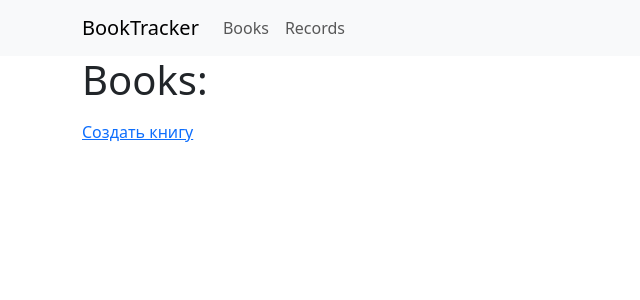
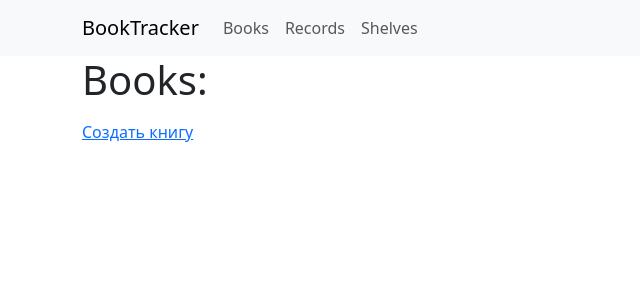
Before and after one commit to remortalite/booktracker, a Django app: page /list/ in a window 1280 px wide. Shown: the top 300 px of the page, without its empty margins (0-640 px from the left). Run offline with Django 5.2, Linux system fonts and the light colour scheme; data that the repository does not hold is empty; some libraries are stand-ins or nearby versions.

Commit message:
Add link to Shelves app on base.html page

```diff
--- a/templates/layout/base.html
+++ b/templates/layout/base.html
@@ -24,6 +24,9 @@
                     <li class="nav-item">
                         <a href="{% url 'record_list' %}" class="nav-link">Records</a>
                     </li>
+                    <li class="nav-item">
+                        <a href="{% url 'shelf_list' %}" class="nav-link">Shelves</a>
+                    </li>
                 </ul>
             </div>
         </div>
```
